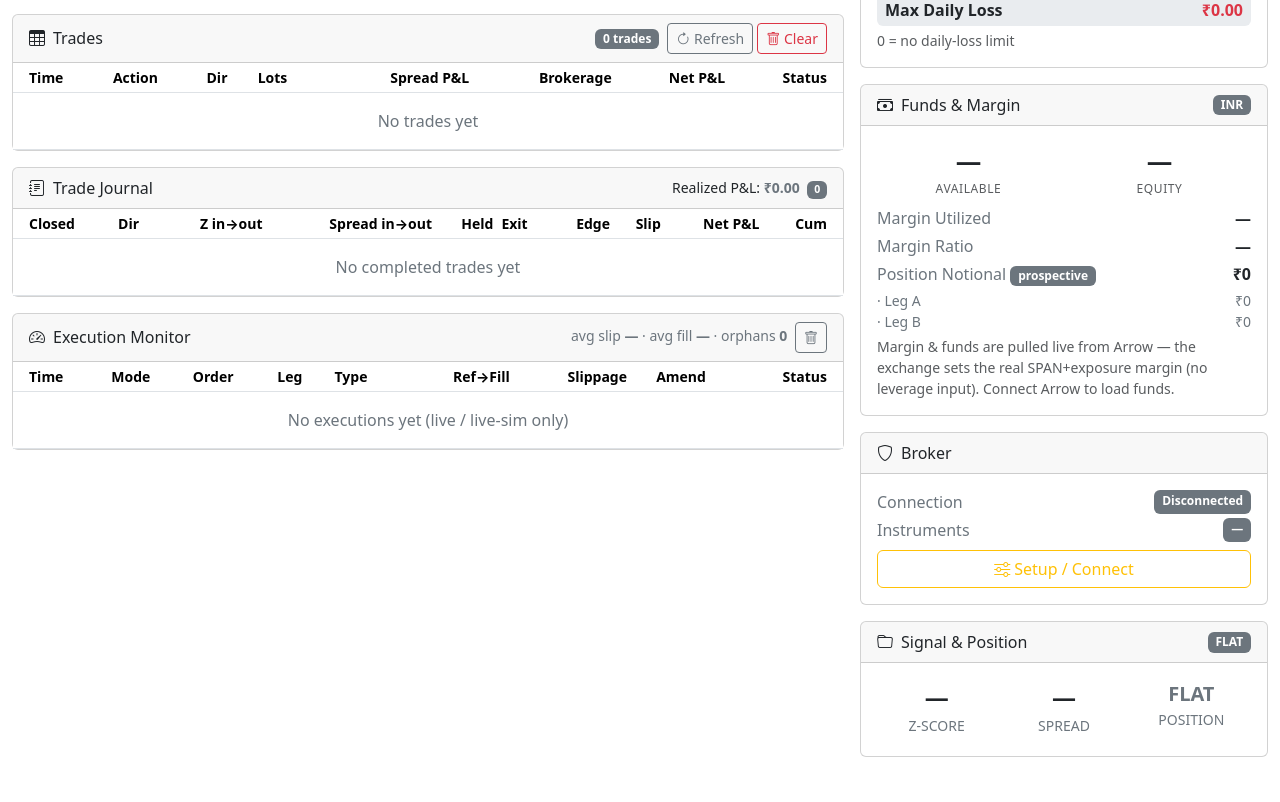
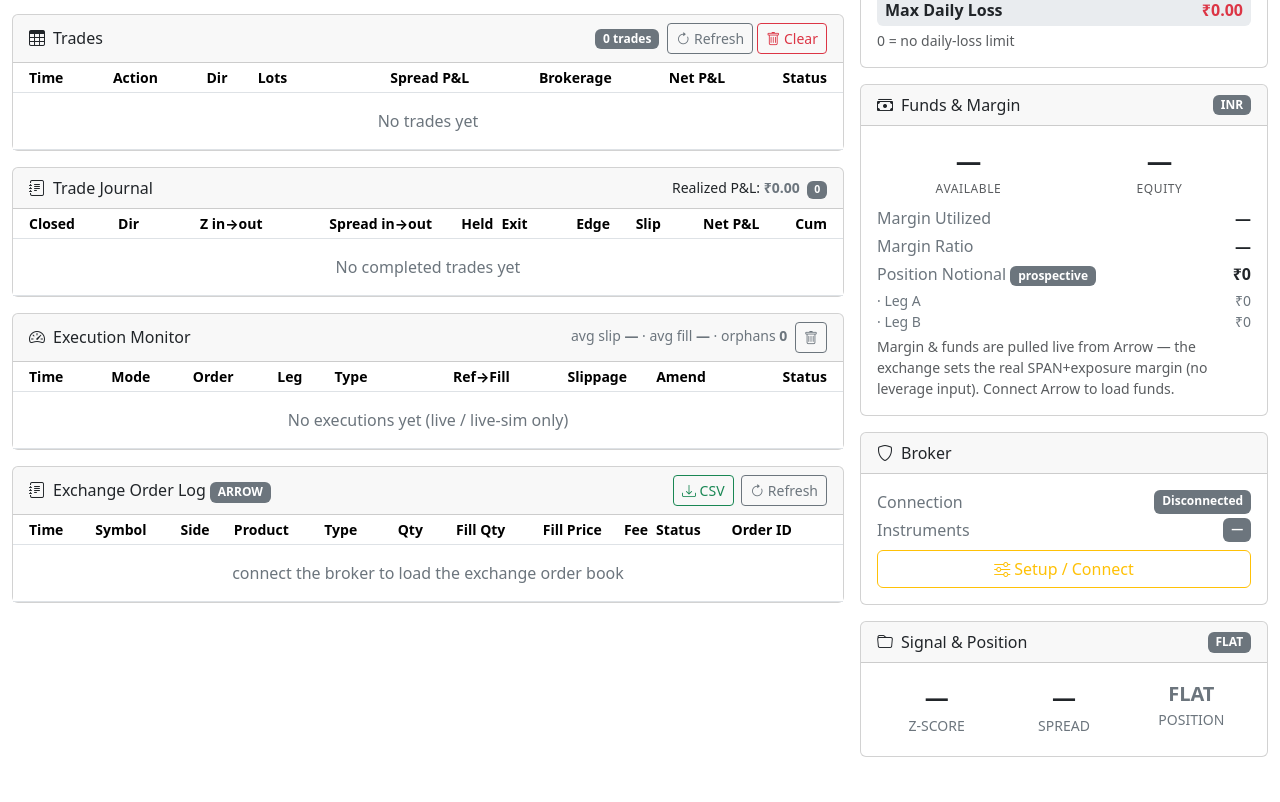
Before and after one commit to ajoxf/arrow-statarb, a Flask app: page /dashboard in a window 1280 px wide. Shown: the part 1743-2545 px from the top of the page. Run offline with Flask 3, Linux system fonts and the light colour scheme; data that the repository does not hold is empty.

Commit message:
Add Exchange Order Log card (broker's own order book)
Surface the exchange's order book — the source of truth — below the
Execution Monitor, distinct from the algo's own execution telemetry.

- ArrowBroker.get_order_book(): field-name-tolerant fetch across SDK
  builds (get_order_book/get_orders/order_history/trade_book…), wrapped-
  list aware, normalized to time/symbol/side/product/type/qty/fill_qty/
  fill_price/fee/pnl/status/order_id; [] on any error.
- /api/exchange-orders endpoint (live broker only; graceful note when the
  broker isn't connected or lacks an order book).
- Dashboard card with the columns from the reference, a broker badge, a
  Refresh button and CSV download; polls every 5s.

2 new tests (multi-style field normalization, disconnected → []). 157 green.

Co-Authored-By: Claude Opus 4.8 <noreply@anthropic.com>
Claude-Session: https://claude.ai/code/session_014NKUxSD6a4kWARC2XAANxb

```diff
--- a/arrow_statarb/web/app.py
+++ b/arrow_statarb/web/app.py
@@ -1134,6 +1134,23 @@ def create_app(config: Optional[Config] = None) -> Tuple[Flask, SocketIO]:
         execution_log.clear()
         return jsonify({"success": True})
 
+    @app.route("/api/exchange-orders", methods=["GET"])
+    def api_exchange_orders():
+        """The broker's own order book straight from the exchange (source of
+        truth), for the Exchange Order Log. Live broker only — the sim broker
+        has no exchange book."""
+        broker = active.get()
+        name = str(cfg.get("broker.name", "arrow"))
+        if not broker or not hasattr(broker, "get_order_book"):
+            return jsonify({"orders": [], "broker": name,
+                            "note": "connect the broker to load the exchange order book"})
+        try:
+            orders = broker.get_order_book() or []
+        except Exception as exc:                      # noqa: BLE001
+            logger.warning("api_exchange_orders failed — {}", exc)
+            return jsonify({"orders": [], "broker": name, "note": "could not read order book"})
+        return jsonify({"orders": orders, "broker": name, "count": len(orders)})
+
     # ── settings page + API ──────────────────────────────────────────────────
     @app.route("/settings")
     def settings_page():
--- a/arrow_statarb/web/templates/dashboard.html
+++ b/arrow_statarb/web/templates/dashboard.html
@@ -207,6 +207,29 @@
                             <th class="text-center">Amend</th><th class="text-end pe-3">Status</th>
                         </tr></thead>
                         <tbody id="em-body"><tr><td colspan="9" class="text-center text-secondary py-3">No executions yet (live / live-sim only)</td></tr></tbody>
+                    </table>
+                </div>
+            </div>
+        </div>
+
+        <!-- Exchange Order Log (the broker's own order book — exchange source of truth) -->
+        <div class="card mt-3">
+            <div class="card-header d-flex justify-content-between align-items-center">
+                <span><i class="bi bi-journal-text me-2"></i>Exchange Order Log <span id="xo-broker" class="badge bg-secondary">—</span></span>
+                <span class="small">
+                    <button class="btn btn-sm btn-outline-success" onclick="downloadExchangeCSV()"><i class="bi bi-download"></i> CSV</button>
+                    <button class="btn btn-sm btn-outline-secondary ms-1" onclick="pollExchangeOrders()"><i class="bi bi-arrow-clockwise"></i> Refresh</button>
+                </span>
+            </div>
+            <div class="card-body p-0">
+                <div class="table-responsive" style="max-height: 320px; overflow-y: auto;">
+                    <table class="table table-sm mb-0 align-middle">
+                        <thead class="sticky-top" style="background: var(--bs-body-bg);"><tr class="small text-secondary">
+                            <th class="ps-3">Time</th><th>Symbol</th><th>Side</th><th>Product</th><th>Type</th>
+                            <th class="text-end">Qty</th><th class="text-end">Fill Qty</th><th class="text-end">Fill Price</th>
+                            <th class="text-end">Fee</th><th>Status</th><th class="pe-3">Order ID</th>
+                        </tr></thead>
+                        <tbody id="xo-body"><tr><td colspan="11" class="text-center text-secondary py-3">No exchange orders</td></tr></tbody>
                     </table>
                 </div>
             </div>
@@ -778,6 +801,48 @@
         try { await fetch('/api/execution/clear', { method:'POST' }); pollExecution(); } catch (e) {}
     }
 
+    // ── Exchange Order Log (the broker's own order book) ─────────────────────
+    let _xoOrders = [];
+    const _XOSTCLS = { COMPLETE:'bg-success', REJECTED:'bg-danger', CANCELLED:'bg-secondary',
+                       OPEN:'bg-info text-dark', PARTIAL:'bg-warning text-dark',
+                       PENDING:'bg-warning text-dark', UNKNOWN:'bg-secondary' };
+    async function pollExchangeOrders() {
+        try {
+            const r = await fetch('/api/exchange-orders').then(x => x.json());
+            _xoOrders = r.orders || [];
+            const b = document.getElementById('xo-broker');
+            if (b) b.textContent = String(r.broker || '—').toUpperCase();
+            const body = document.getElementById('xo-body');
+            if (!_xoOrders.length) {
+                body.innerHTML = `<tr><td colspan="11" class="text-center text-secondary py-3">${r.note || 'No exchange orders'}</td></tr>`;
+                return;
+            }
+            const sc = s => s === 'BUY' ? 'text-success' : (s === 'SELL' ? 'text-danger' : '');
+            body.innerHTML = _xoOrders.map(o => `<tr class="small">
+                <td class="ps-3 font-monospace">${o.time || '—'}</td>
+                <td>${o.symbol || '—'}</td>
+                <td class="${sc(o.side)}">${o.side || '—'}</td>
+                <td>${o.product || '—'}</td>
+                <td>${o.order_type || '—'}</td>
+                <td class="text-end">${o.qty ?? '—'}</td>
+                <td class="text-end">${o.fill_qty ?? '—'}</td>
+                <td class="text-end font-monospace">${o.fill_price ? Number(o.fill_price).toFixed(2) : '—'}</td>
+                <td class="text-end">${o.fee ? _rs(o.fee) : '—'}</td>
+                <td><span class="badge ${_XOSTCLS[o.status] || 'bg-secondary'}">${o.status || '—'}</span></td>
+                <td class="pe-3 font-monospace" style="font-size:.8em">${o.order_id || '—'}</td></tr>`).join('');
+        } catch (e) {}
+    }
+    function downloadExchangeCSV() {
+        if (!_xoOrders.length) { return; }
+        const cols = ['time','symbol','exchange','side','product','order_type','qty',
+                      'fill_qty','fill_price','price','fee','pnl','status','order_id'];
+        const esc = v => `"${String(v ?? '').replace(/"/g, '""')}"`;
+        const csv = [cols.join(','), ..._xoOrders.map(o => cols.map(c => esc(o[c])).join(','))].join('\n');
+        const a = document.createElement('a');
+        a.href = URL.createObjectURL(new Blob([csv], { type: 'text/csv' }));
+        a.download = 'exchange_orders.csv'; a.click(); URL.revokeObjectURL(a.href);
+    }
+
     // ── Algorithm toggle + state ─────────────────────────────────────────────
     document.getElementById('algo-toggle').addEventListener('change', async function () {
         const enabled = this.checked;
@@ -994,6 +1059,7 @@
     pollPreflight(); setInterval(pollPreflight, 3000);
     pollJournal();  setInterval(pollJournal, 3000);
     pollExecution(); setInterval(pollExecution, 2000);
+    pollExchangeOrders(); setInterval(pollExchangeOrders, 5000);
     pollTrades();   setInterval(pollTrades, 3000);
     pollHistory();  setInterval(pollHistory, 1000);
     pollAlgoState(); setInterval(pollAlgoState, 1000);
```
Also changed, not shown: arrow_statarb/brokers/arrow_broker.py (+61 -0 lines), tests/test_orders.py (+29 -0 lines).
